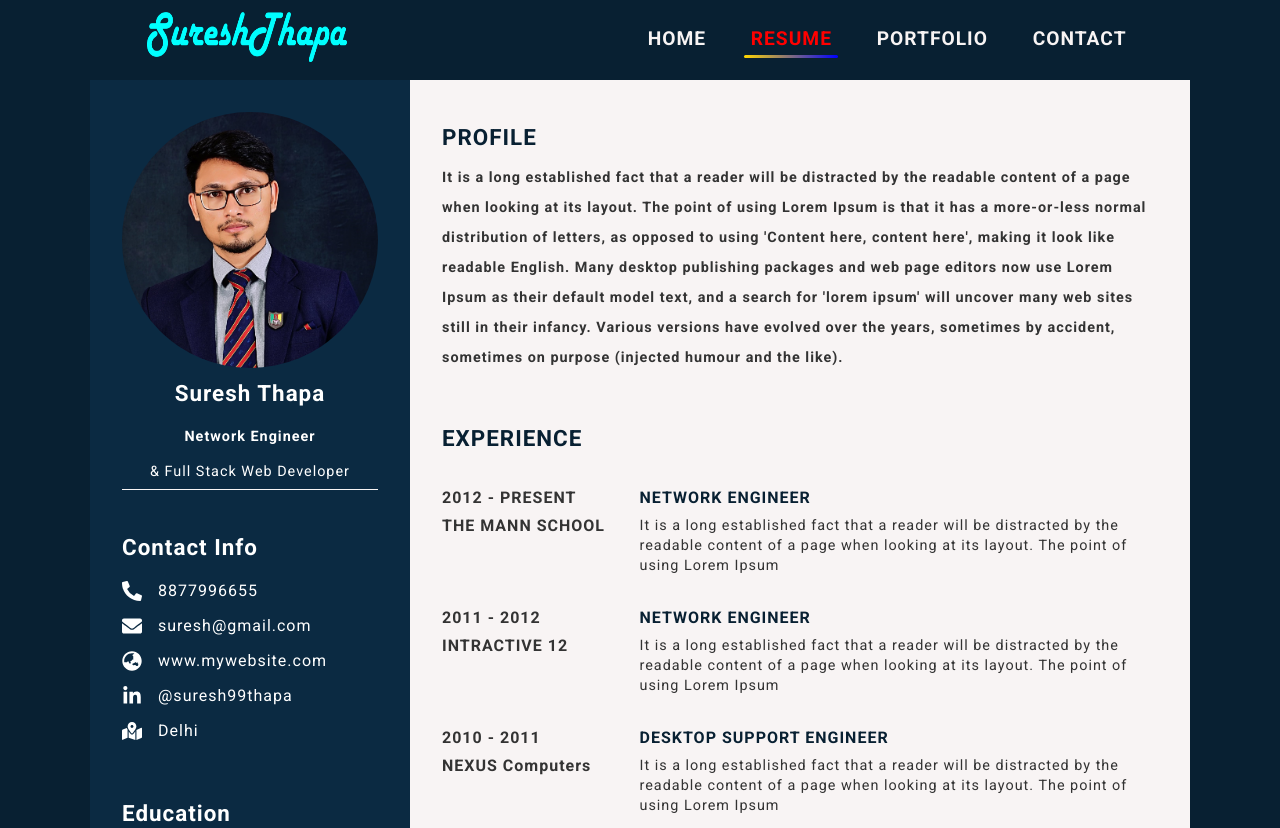
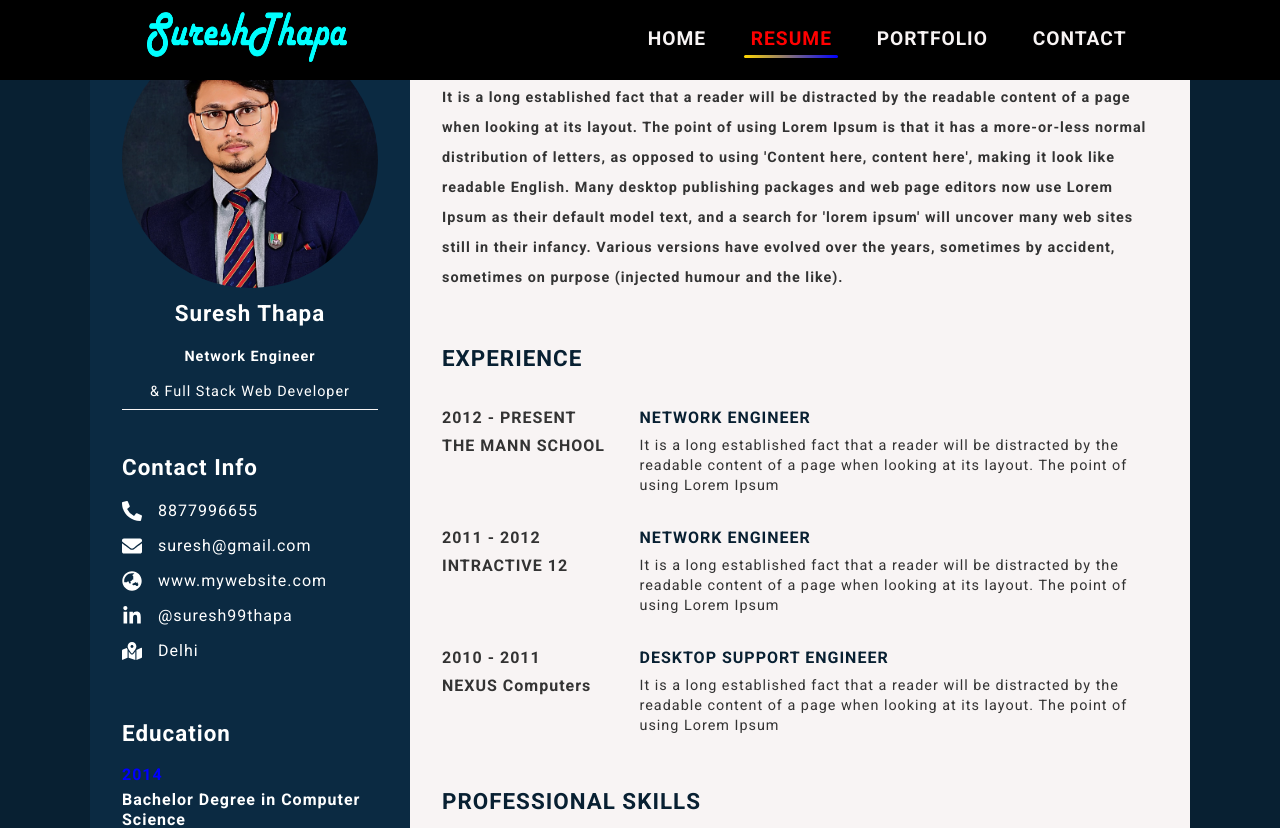
Before and after one commit to iamtechnicalsuresh/my-portfolio, a Next.js app: page /resume in a window 1280 px wide. Shown: the top 828 px of the page. Built offline with nearby package versions, Linux system fonts and the light colour scheme.

Commit message:
Sticky Navbar Added

```diff
--- a/components/Navbar.js
+++ b/components/Navbar.js
@@ -1,4 +1,5 @@
 import { useState } from "react";
+import { useSelector } from "react-redux";
 import Image from "next/image";
 import Link from "next/link";
 import { FaBars, FaTimes } from "react-icons/fa";
@@ -7,10 +8,19 @@ import Styles from "../styles/Navbar.module.css";
 
 const Navbar = () => {
   const [click, setClick] = useState(false);
+  const navbar = useSelector((state) => state.navbar);
+  const { stickyNav } = navbar;
+  console.log(stickyNav, "Nav");
 
   const router = useRouter();
   return (
-    <nav className={Styles.mainNav}>
+    <nav
+      className={
+        stickyNav
+          ? `${Styles.mainNav}`
+          : `${Styles.mainNav} ${Styles.mainNavFixed}`
+      }
+    >
       <div className={Styles.brandLogo}>
         <Link href="/">
           <a>
--- a/pages/_app.js
+++ b/pages/_app.js
@@ -1,7 +1,13 @@
-import '../styles/globals.css'
+import { Provider } from "react-redux";
+import store from "../redux/store";
+import "../styles/globals.css";
 
 function MyApp({ Component, pageProps }) {
-  return <Component {...pageProps} />
+  return (
+    <Provider store={store}>
+      <Component {...pageProps} />
+    </Provider>
+  );
 }
 
-export default MyApp
+export default MyApp;
--- /dev/null
+++ b/redux/miscellaneous/navbarSlice.js
@@ -0,0 +1,19 @@
+import { createSlice } from "@reduxjs/toolkit";
+
+const initialState = {
+  stickyNav: false,
+};
+
+const navbarSlice = createSlice({
+  name: "navbar",
+  initialState,
+  reducers: {
+    setStickyNav(state, action) {
+      state.stickyNav = action.payload;
+    },
+  },
+});
+
+export const { setStickyNav } = navbarSlice.actions;
+
+export default navbarSlice.reducer;
--- /dev/null
+++ b/redux/store.js
@@ -0,0 +1,10 @@
+import { configureStore } from "@reduxjs/toolkit";
+import navbarSlice from "./miscellaneous/navbarSlice";
+
+const store = configureStore({
+  reducer: {
+    navbar: navbarSlice,
+  },
+});
+
+export default store;
```
Also changed, not shown: components/Showcase.js (+17 -1 lines).
